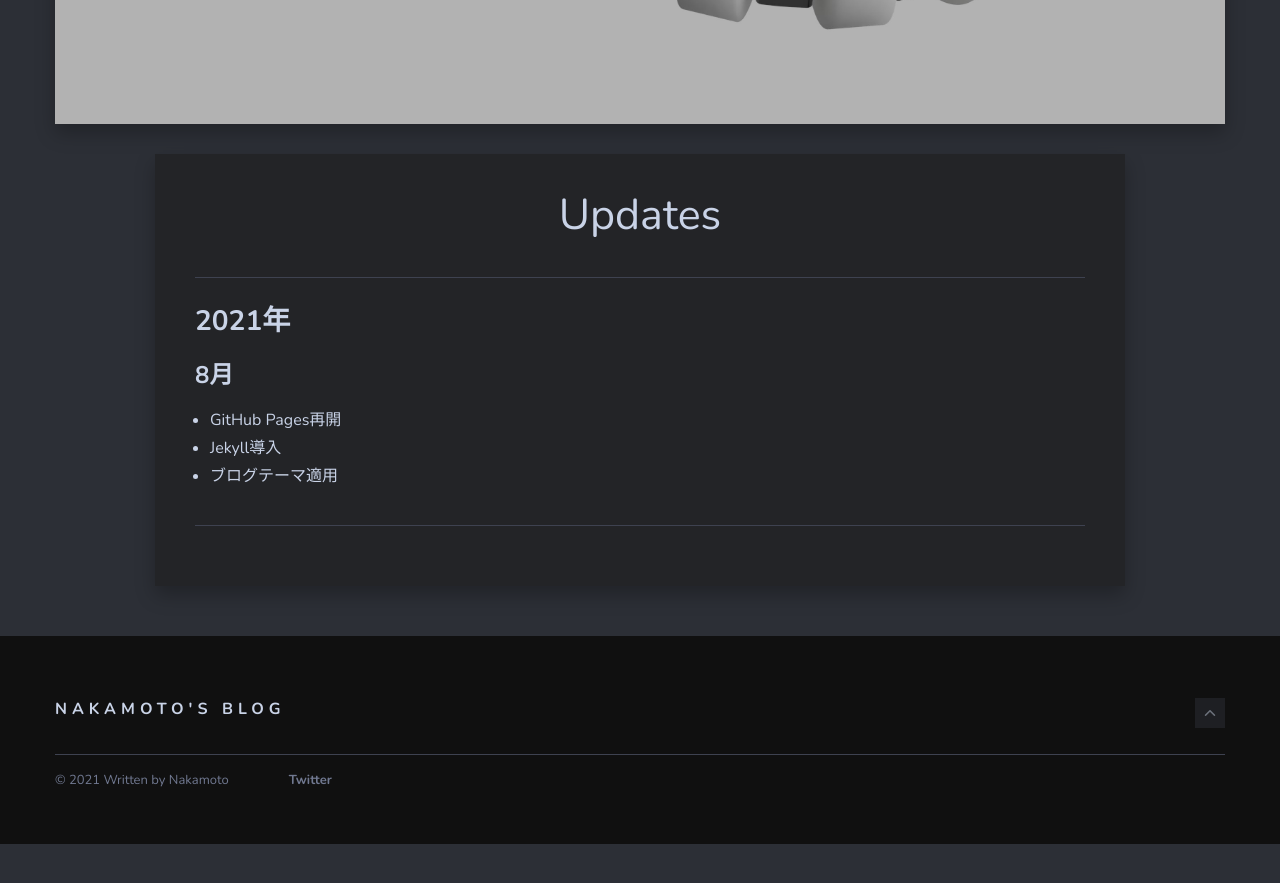
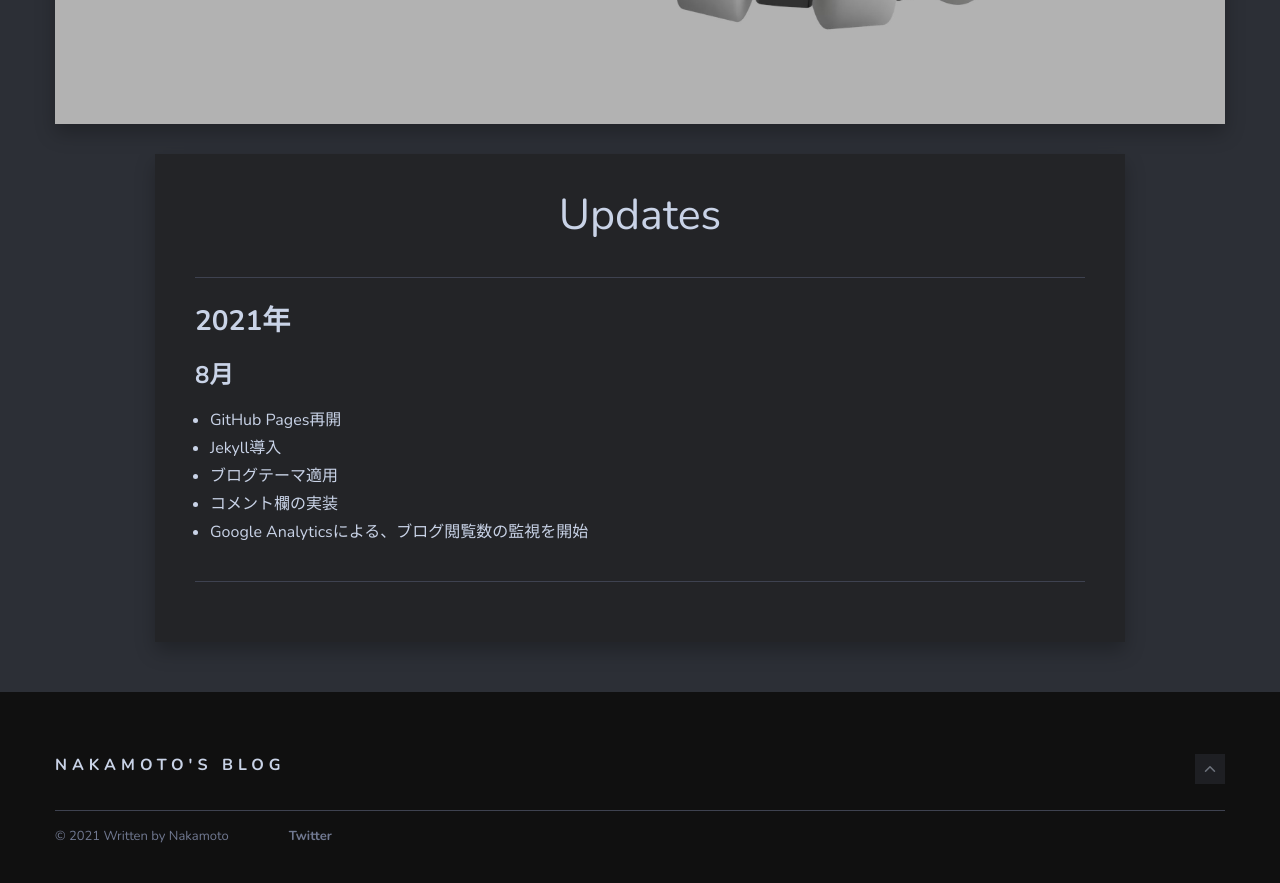
Before and after one commit to RP-800/RP-800.github.io, a Jekyll site: the page built from _pages/updates.md, in a window 1280 px wide and 900 px high, scrolled down 571 px. Shown: the top 883 px of the window. Built offline with Jekyll 4.4.1, drawn with Linux system fonts in a browser that asks for light colours; nearby versions of some CDN libraries; before the commit the page ends 1415 px from its top, so only the background shows below that.

Commit message:
Update updates.md

```diff
--- a/_pages/updates.md
+++ b/_pages/updates.md
@@ -8,6 +8,9 @@ permalink: /updates/
 ## 2021年
 
 ### 8月
+
 - GitHub Pages再開
 - Jekyll導入
 - ブログテーマ適用
+- コメント欄の実装
+- Google Analyticsによる、ブログ閲覧数の監視を開始
```
